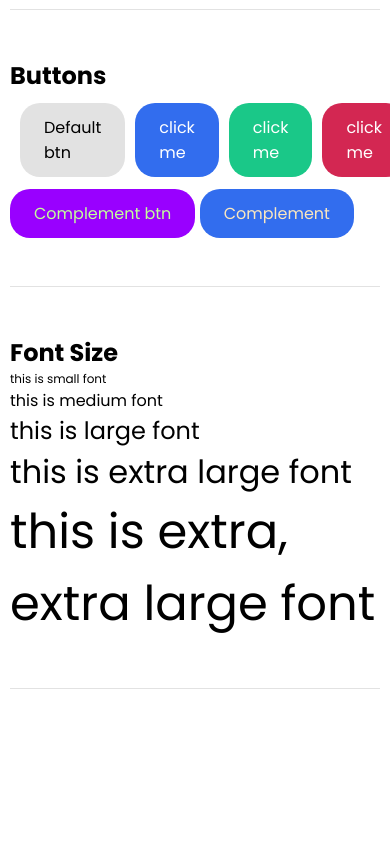
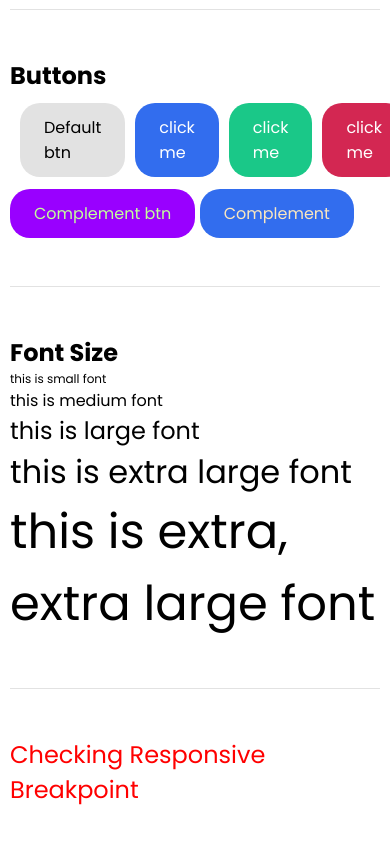
Before and after one commit to Erhahon-Imafidon/customStyling-library, a React (Vite) app: page / in a window 390 px wide. Shown: the part 564-1408 px from the top of the page. Before the commit the page ends 1311 px from the top, so only its background shows below. Built offline with nearby package versions, Linux system fonts and the light colour scheme.

Commit message:
tested the mixin for the breakpoints

```diff
--- a/src/App.tsx
+++ b/src/App.tsx
@@ -39,6 +39,12 @@ const App = () => {
             </div>
 
             <Separator />
+
+            <p className="responsive-test font-lg">
+                Checking Responsive Breakpoint
+            </p>
+
+            <Separator />
         </main>
     );
 };
--- a/src/SassyFusion/_breakpoints.scss
+++ b/src/SassyFusion/_breakpoints.scss
@@ -51,3 +51,28 @@ $breakpoints: (
     @content;
   }
 }
+
+.responsive-test {
+  @include xs {
+    color: red;
+  }
+  @include sm {
+    color: blue;
+  }
+  @include md {
+    color: green;
+  }
+  @include lg {
+    color: purple;
+  }
+  @include xl {
+    color: orange;
+  }
+  @include breakpoint(1400px) {
+    color: pink;
+  }
+
+  @include min_max(500px, 650px) {
+    color: aquamarine;
+  }
+}
--- a/src/SassyFusion/index.scss
+++ b/src/SassyFusion/index.scss
@@ -4,6 +4,7 @@
 
 // base & layout
 @use 'base' as *;
+@use 'breakpoints' as *;
 
 // Colors
 @use './colors' as *;
```
